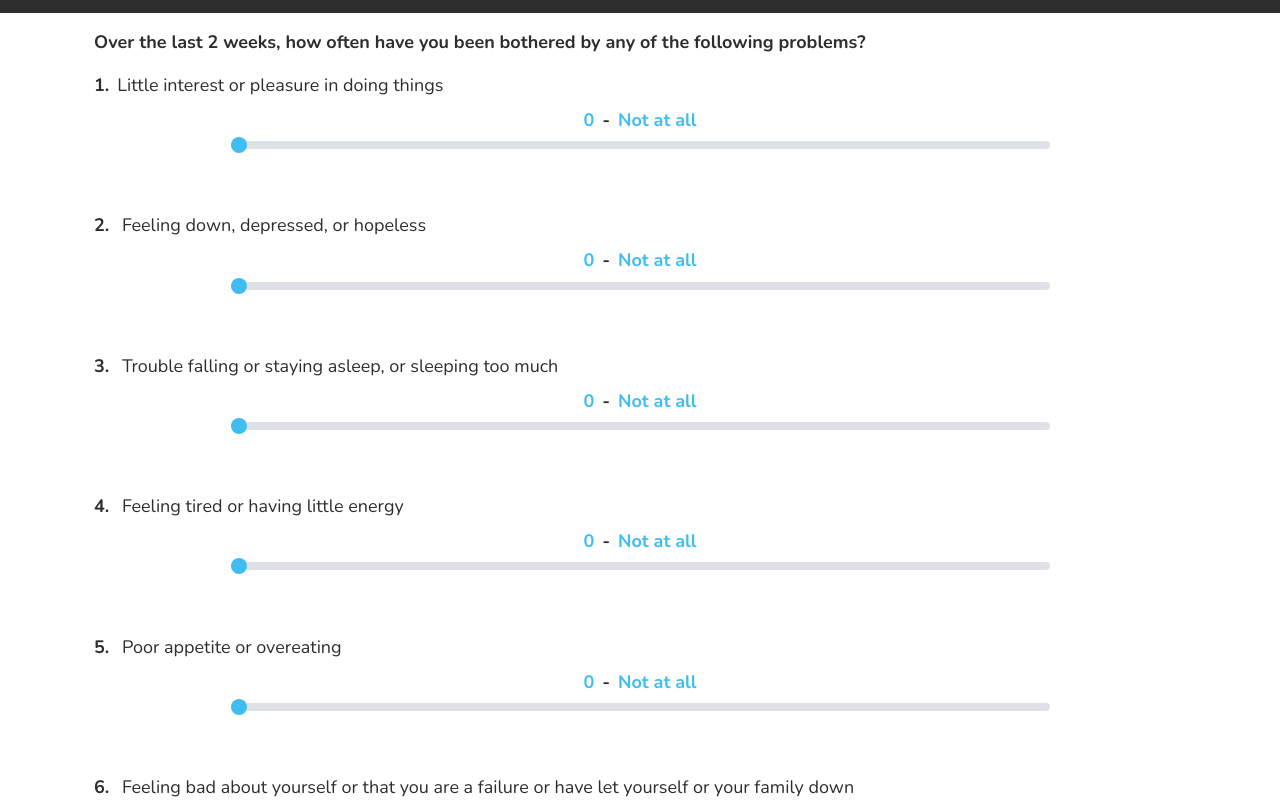
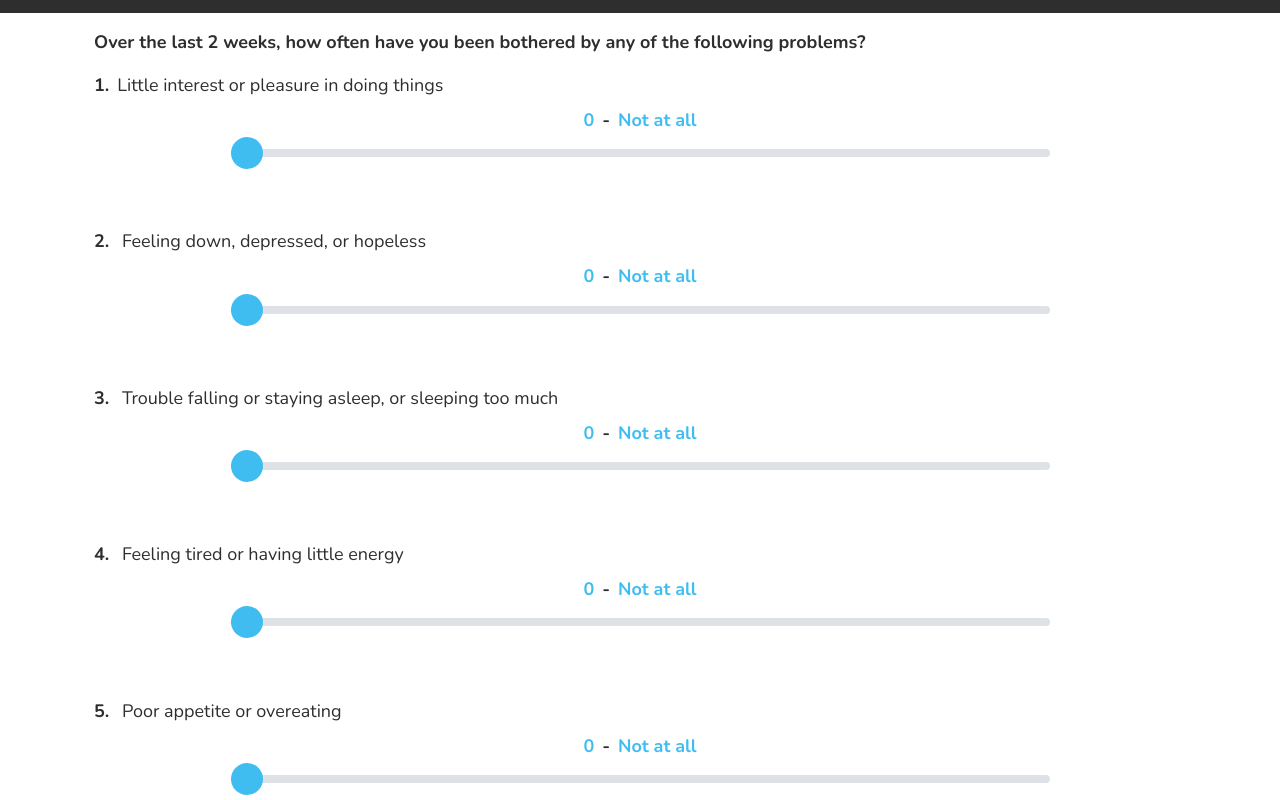
Before and after one commit to micDropper/carpe-diem, a Vue app: page /help in a window 1280 px wide. Shown: the part 880-1680 px from the top of the page. Built offline with nearby package versions, Linux system fonts and the light colour scheme.

Commit message:
fix: make thumb handle larger and easier to drag

```diff
--- a/src/assets/styles/_settings.scss
+++ b/src/assets/styles/_settings.scss
@@ -58,6 +58,9 @@ $font-family-base: "Nunito", -apple-system, BlinkMacSystemFont, "Segoe UI",
 $font-size-base: 1.125rem;
 $enable-responsive-font-sizes: true;
 
+// Forms
+$custom-range-thumb-width: 2rem;
+
 // Layout
 $cd-footer-height: 4rem;
 $cd-header-height: 6rem;
--- a/src/modules/quick-help/components/CDRangeSlider.vue
+++ b/src/modules/quick-help/components/CDRangeSlider.vue
@@ -11,8 +11,8 @@
     class="position-relative w-100"
     :style="cssVars"
   >
-    <div class="cd-range__cover-left"></div>
-    <div class="cd-range__cover-right"></div>
+    <div class="cd-range__cover-left position-absolute rounded-pill"></div>
+    <div class="cd-range__cover-right position-absolute rounded-pill"></div>
 
     <b-form-input
       :id="uid"
@@ -55,7 +55,10 @@ export default {
     cssVars() {
       return {
         "--percentAdvanced": `${this.percentAdvanced}%`,
-        "--advanceWithheld": `${(this.percentAdvanced / 100) * 1}rem`
+        "--advanceWithheld": `${(this.percentAdvanced / 100) *
+          this.thumbDiameter}rem`,
+        "--thumbDiameter": `${this.thumbDiameter}rem`,
+        "--rangeHeight": `${this.thumbDiameter + 0.4}rem`
       };
     },
 
@@ -66,7 +69,10 @@ export default {
 
   data() {
     return {
-      uid: uuid()
+      uid: uuid(),
+      // Diameter of the thumb handle in rem units.
+      // Corresponds with $custom-range-thumb-width from bootstrap _variables.scss
+      thumbDiameter: 2
     };
   }
 };
@@ -76,19 +82,18 @@ export default {
 // Cover the left side of the slider to require user to drag. This should prevent
 // inadvertently changing the input value if they scroll by on mobile.
 .cd-range__cover-left {
-  height: 1.4rem;
+  height: var(--rangeHeight);
   width: calc(var(--percentAdvanced) - var(--advanceWithheld));
   left: 0;
-  position: absolute;
 }
 
 // Cover the right side of the slider to require the user to drag.
 .cd-range__cover-right {
-  height: 1.4rem;
+  height: var(--rangeHeight);
   width: calc(
-    (100% - var(--percentAdvanced)) - (1rem - var(--advanceWithheld))
+    (100% - var(--percentAdvanced)) -
+      (var(--thumbDiameter) - var(--advanceWithheld))
   );
   right: 0;
-  position: absolute;
 }
 </style>
```
